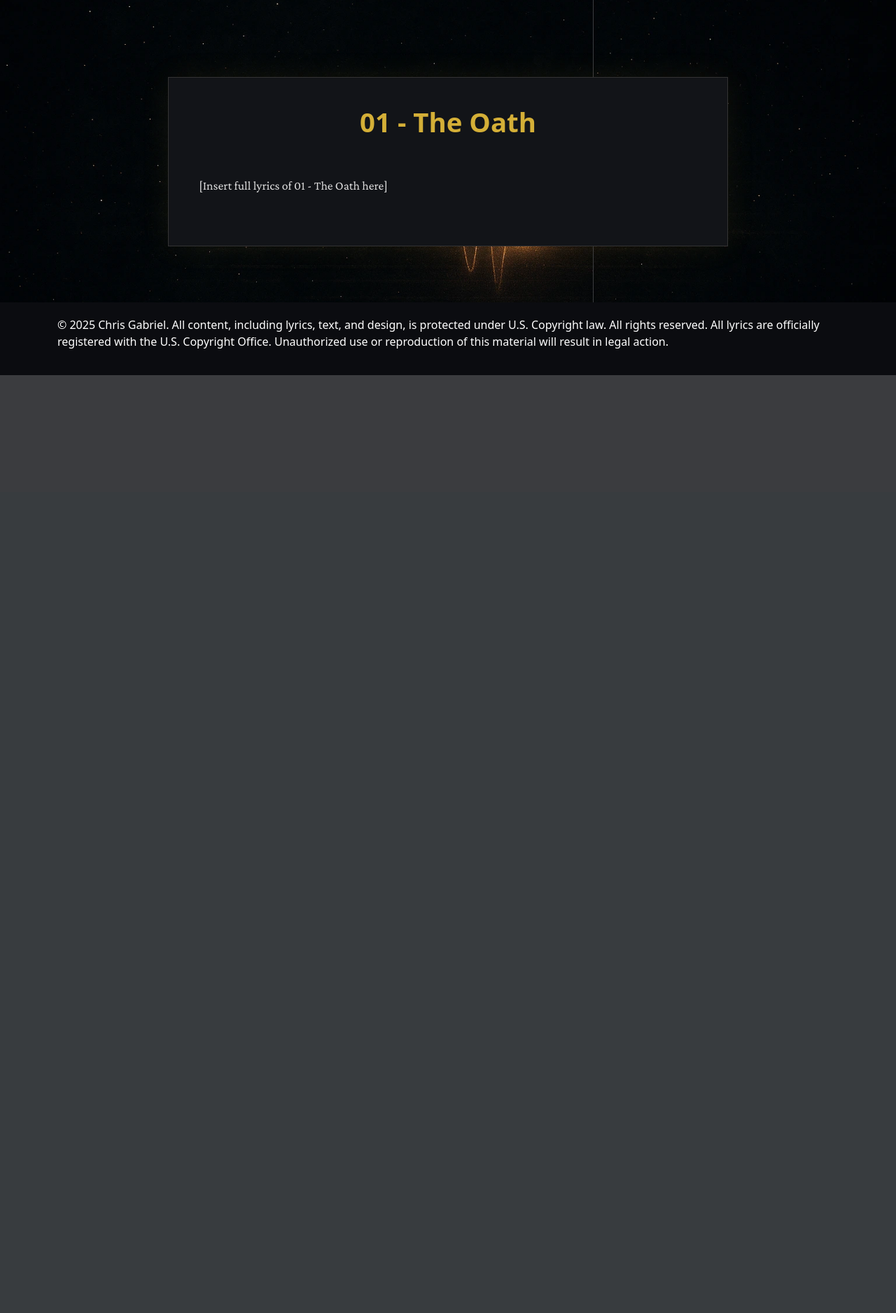
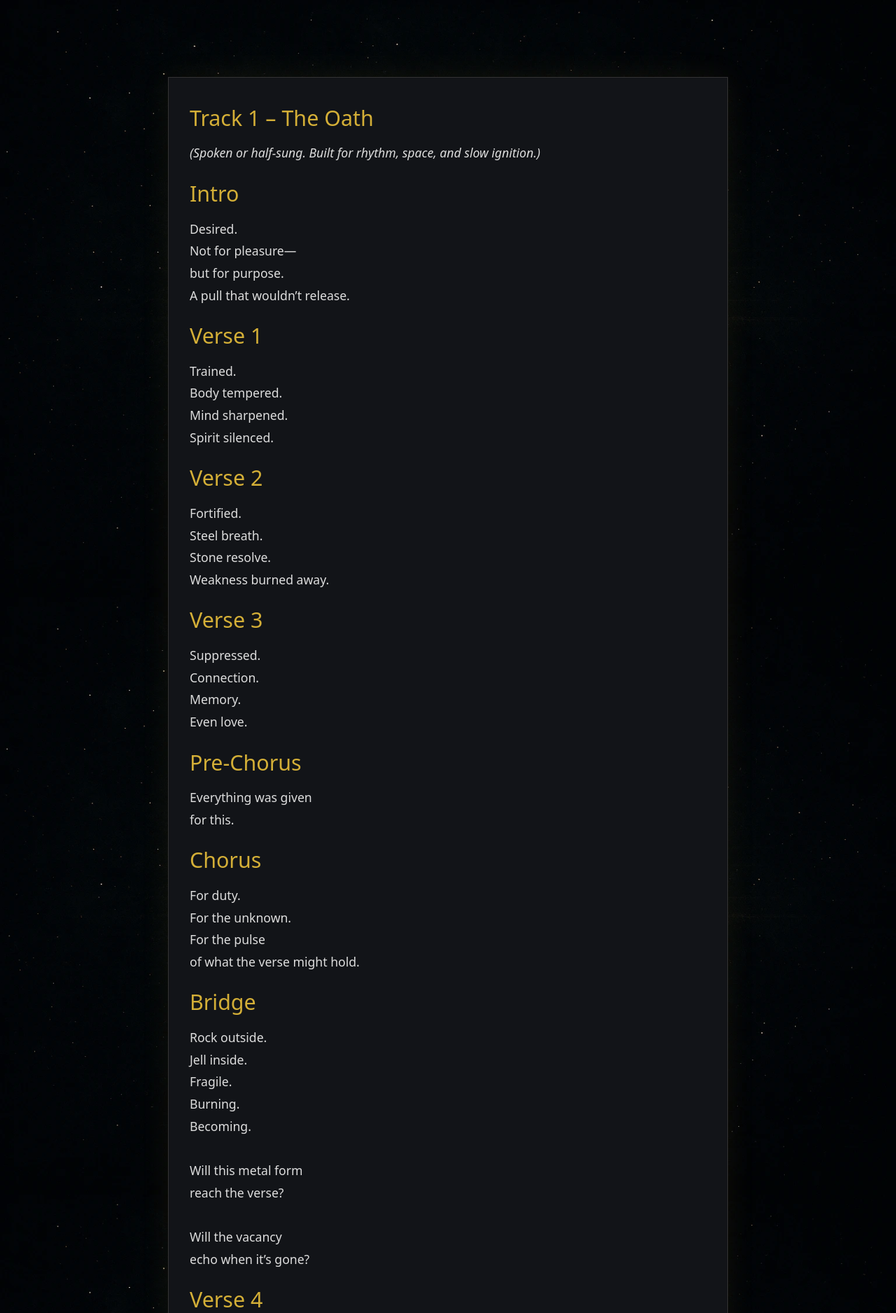
Before and after one commit to AlfredBrayden/shadowandstorm, a PHP site: page /01_the_oath.php in a window 1280 px wide. Shown: the part 97-1973 px from the top of the page at 70% size. Before the commit the page ends 633 px from the top, so only its background shows below. Run offline with PHP 8.4, Linux system fonts and the light colour scheme.

Commit message:
Update 01_the_oath.php

```diff
--- a/01_the_oath.php
+++ b/01_the_oath.php
@@ -1,6 +1,9 @@
 <?php include('header.php'); ?>
 
-<title>01 - The Oath - Chris Gabriel</title>
+<title>Track 0 – The Oath</title>
+
+<meta name="description"
+    content=" Track 0 – The Oath is the opening piece of the Shadow & Storm lyric cycle by Chris Gabriel. A solemn, spoken-word invocation of sacrifice, silence, and the pull toward the unknown depths of the verse." />
 
 </head>
 
@@ -14,14 +17,207 @@
         <div class="container">
 
 
-        <section class="signal-page">
+            <section class="signal-page">
 
-        <h1>01 - The Oath</h1>
-    <div class="lyrics">
-    [Insert full lyrics of 01 - The Oath here]
-    </div>
+                <h2>Track 1 – The Oath</h2>
 
-</section>
+                <p><em>(Spoken or half-sung. Built for rhythm, space, and slow ignition.)</em></p>
+
+                <h2>Intro</h2>
+
+                <p>
+
+                    Desired.<br>
+
+                    Not for pleasure—<br>
+
+                    but for purpose.<br>
+
+                    A pull that wouldn’t release.
+
+                </p>
+
+
+
+                <h2>Verse 1</h2>
+
+                <p>
+
+                    Trained.<br>
+
+                    Body tempered.<br>
+
+                    Mind sharpened.<br>
+
+                    Spirit silenced.
+
+                </p>
+
+
+
+                <h2>Verse 2</h2>
+
+                <p>
+
+                    Fortified.<br>
+
+                    Steel breath.<br>
+
+                    Stone resolve.<br>
+
+                    Weakness burned away.
+
+                </p>
+
+
+
+                <h2>Verse 3</h2>
+
+                <p>
+
+                    Suppressed.<br>
+
+                    Connection.<br>
+
+                    Memory.<br>
+
+                    Even love.
+
+                </p>
+
+
+
+                <h2>Pre-Chorus</h2>
+
+                <p>
+
+                    Everything was given<br>
+
+                    for this.
+
+                </p>
+
+
+
+                <h2>Chorus</h2>
+
+                <p>
+
+                    For duty.<br>
+
+                    For the unknown.<br>
+
+                    For the pulse<br>
+
+                    of what the verse might hold.
+
+                </p>
+
+
+
+                <h2>Bridge</h2>
+
+                <p>
+
+                    Rock outside.<br>
+
+                    Jell inside.<br>
+
+                    Fragile.<br>
+
+                    Burning.<br>
+
+                    Becoming.<br><br>
+
+
+
+                    Will this metal form<br>
+
+                    reach the verse?<br><br>
+
+
+
+                    Will the vacancy<br>
+
+                    echo when it’s gone?
+
+                </p>
+
+
+
+                <h2>Verse 4</h2>
+
+                <p>
+
+                    Tears fall—<br>
+
+                    not from pain,<br>
+
+                    but for all forsaken<br>
+
+                    in pursuit of a single calling.
+
+                </p>
+
+
+
+                <h2>Build</h2>
+
+                <p>
+
+                    Now—<br>
+
+                    the thrust.<br>
+
+                    The sky climbs back.<br><br>
+
+
+
+                    The black.<br>
+
+                    The beauty.<br>
+
+                    The billboards of stars.<br><br>
+
+
+
+                    So distant.<br>
+
+                    So endless.<br>
+
+                    So vast.
+
+                </p>
+
+
+
+                <h2>Outro</h2>
+
+                <p>
+
+                    You never see their writing<br>
+
+                    until you’re already<br>
+
+                    on the way<br>
+
+                    to the verse.<br><br>
+
+
+
+                    And now—<br>
+
+                    this question rings inside the shell:<br><br>
+
+
+
+                    Why did I forsake it all?<br>
+
+                    What… has been done?
+
+                </p>
+
+            </section>
 
 
 
```
